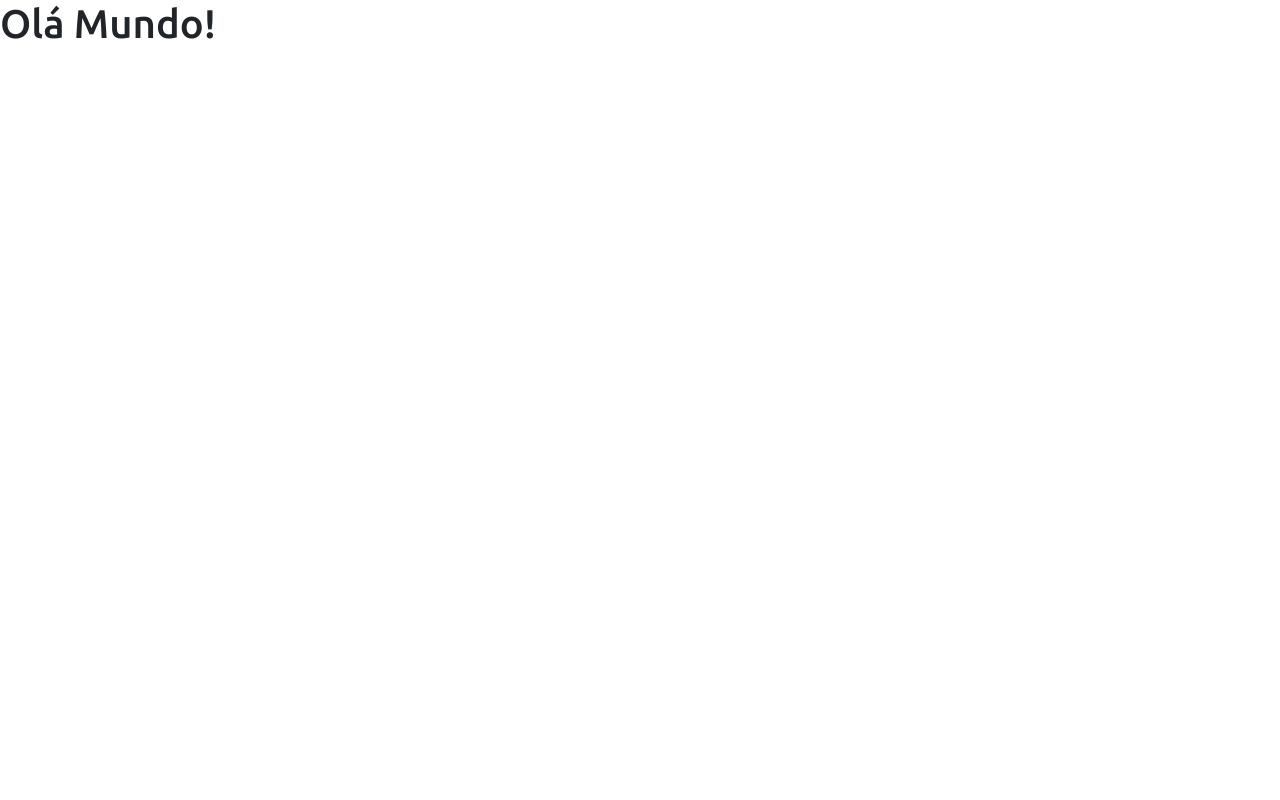
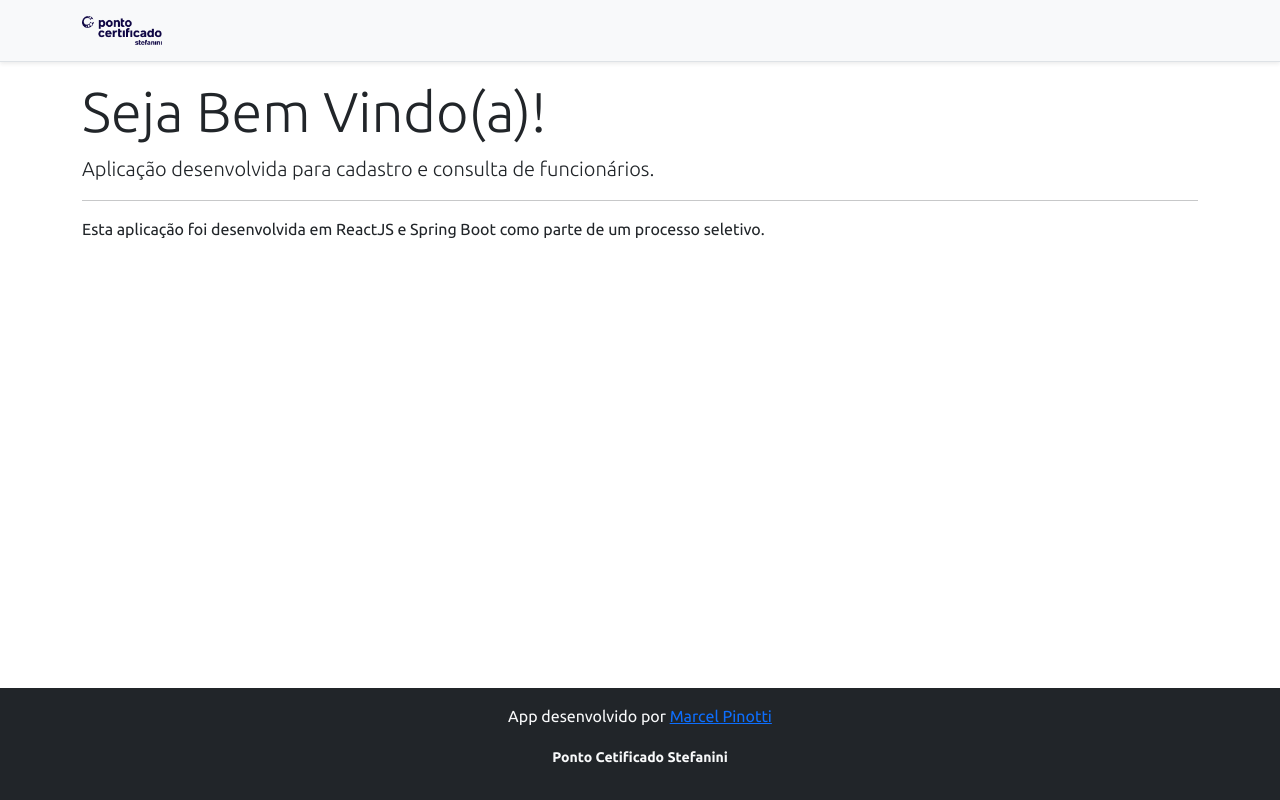
Before and after one commit to marcelpinotti/Teste-Pratico_Ponto-Certificado-Stefanini-APP, a React (Create React App) app in the folder frontend/: page / in a window 1280 px wide. Built offline with nearby package versions, Linux system fonts and the light colour scheme.

Commit message:
Inicializando teste com Routes

```diff
--- a/frontend/package.json
+++ b/frontend/package.json
@@ -11,6 +11,7 @@
     "react": "^17.0.2",
     "react-apexcharts": "^1.3.9",
     "react-dom": "^17.0.2",
+    "react-router-dom": "^5.3.0",
     "react-scripts": "4.0.3",
     "web-vitals": "^1.0.1"
   },
@@ -37,5 +38,8 @@
       "last 1 firefox version",
       "last 1 safari version"
     ]
+  },
+  "devDependencies": {
+    "@types/react-router-dom": "^5.3.0"
   }
 }
--- a/frontend/src/App.js
+++ b/frontend/src/App.js
@@ -1,6 +1,8 @@
+import Routes from "./Routes";
+
 function App() {
   return (
-    <h1>Olá Mundo!</h1>
+    <Routes />
   );
 }
 
--- /dev/null
+++ b/frontend/src/Routes.js
@@ -0,0 +1,16 @@
+import { BrowserRouter, Route, Switch } from "react-router-dom";
+import Home from "./pages/Home";
+
+const Routes = () => {
+    return (
+       <BrowserRouter>
+            <Switch>
+                <Route path="/" exact>
+                    <Home />
+                </Route>
+            </Switch>
+       </BrowserRouter>
+    );
+}
+
+export default Routes;
--- a/frontend/src/components/Footer/index.js
+++ b/frontend/src/components/Footer/index.js
@@ -1,6 +1,15 @@
-<footer className="footer mt-auto py-3 bg-dark">
+
+const Footer = () => {
+  return (
+
+    <footer className="footer mt-auto py-3 bg-dark">
   <div className="container">
     <p className="text-light">App desenvolvido por <a href="https://github.com/marcelpinotti" target="_blank" rel="noreferrer">Marcel Pinotti</a></p>
     <p className="text-light"><small><strong>Ponto Cetificado Stefanini</strong></small></p>
   </div>
 </footer>
+
+  );
+}
+
+export default Footer;
--- a/frontend/src/components/NavBar/index.js
+++ b/frontend/src/components/NavBar/index.js
@@ -1,4 +1,4 @@
-import ImgDsDark from "assets/img/logo-azul.png";
+import ImgDsDark from "../../assets/img/logo-azul.png";
 import { Link } from "react-router-dom";
 
 const NavBar = () => {
@@ -7,7 +7,7 @@ const NavBar = () => {
             <div className="container">
                 <nav className="my-2 my-md-0 mr-md-3">
                     <Link to="/">
-                        <img src={ImgDsDark} alt="PontoCertificado" width="120" />
+                        <img src={ImgDsDark} alt="PontoCertificado" width="80" />
                     </Link>
                 </nav>
             </div>
--- a/frontend/src/index.js
+++ b/frontend/src/index.js
@@ -1,7 +1,7 @@
 import React from 'react';
 import ReactDOM from 'react-dom';
 import './index.css';
-import 'bootstrap/dist/css/bootstrap.css';
+import '../node_modules/bootstrap/dist/css/bootstrap.css';
 import './assets/css/styles.css';
 import App from './App';
 
--- /dev/null
+++ b/frontend/src/pages/Home/index.js
@@ -0,0 +1,21 @@
+import Footer from "../../components/Footer";
+import NavBar from "../../components/NavBar";
+
+const Home = () => {
+    return (
+        <>
+            <NavBar />
+            <div className="container">
+                <div className="jumbotron">
+                    <h1 className="display-4">Seja Bem Vindo(a)!</h1>
+                    <p className="lead">Aplicação desenvolvida para cadastro e consulta de funcionários.</p>
+                    <hr />
+                    <p>Esta aplicação foi desenvolvida em ReactJS e Spring Boot como parte de um processo seletivo.</p>
+                    </div>
+            </div>
+            <Footer />
+        </>
+    );
+}
+
+export default Home;
```
Also changed, not shown: frontend/src/logo.svg (deleted), 1 other file (tests, documents, lock files or other folders).
